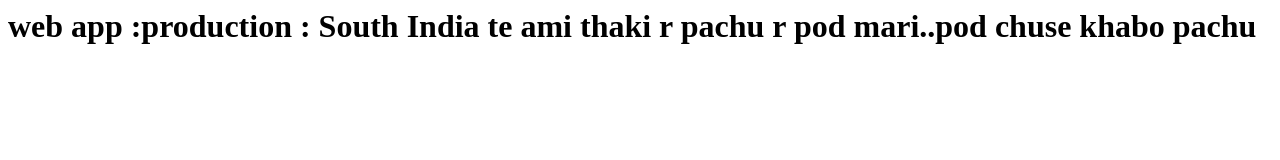
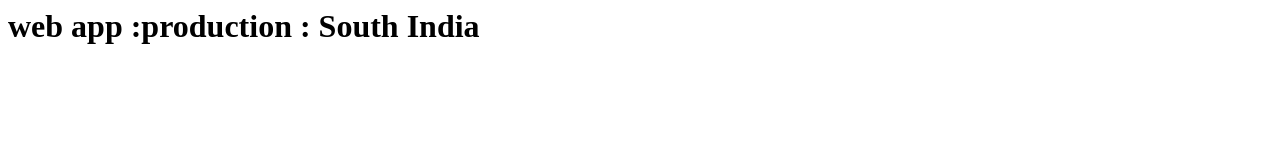
Before and after one commit to shibsankar1986/WEBTEST1, a plain HTML site: page index.html in a window 1280 px wide. Drawn offline with Linux system fonts and the light colour scheme.

Commit message:
Update index.html

```diff
--- a/index.html
+++ b/index.html
@@ -6,6 +6,6 @@
 </head>
 
 <body>
- <h1> web app :production : South India te ami thaki r pachu r pod mari..pod chuse khabo pachu </h1>
+ <h1> web app :production : South India </h1>
 </body>
 </html>
```
